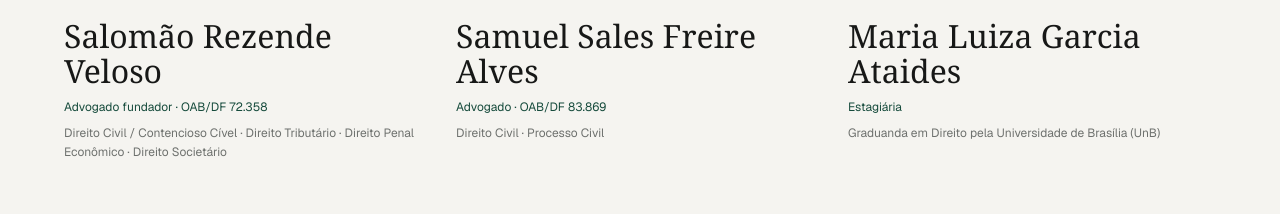
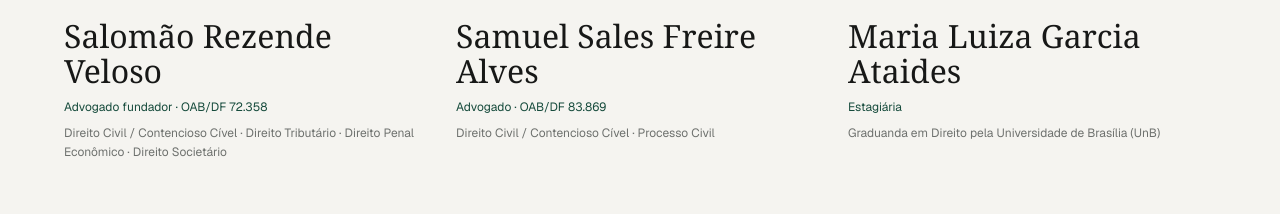
Before and after one commit to rdgalves/srv-advocacia-tema2, a Next.js app: page / in a window 1280 px wide. Shown: the part 3514-3728 px from the top of the page. Built offline with nearby package versions, Linux system fonts and the light colour scheme.

Commit message:
Inclui contencioso cível no perfil do Samuel

```diff
--- a/src/data/lawyers.ts
+++ b/src/data/lawyers.ts
@@ -33,7 +33,7 @@ export const lawyers: Professional[] = [
     slug: "samuel-sales-freire-alves",
     role: "Advogado",
     oab: "OAB/DF 83.869",
-    areas: ["Direito Civil", "Processo Civil"],
+    areas: ["Direito Civil / Contencioso Cível", "Processo Civil"],
     bio: "Advogado com formação pela Universidade de Brasília e experiência em representação institucional, associativismo empresarial e pesquisa científica premiada nacional e internacionalmente.",
     education: ["Pós-graduado em Direito Civil e Processo Civil", "Bacharel em Direito pela Universidade de Brasília (UnB)"],
     experience: [
```
